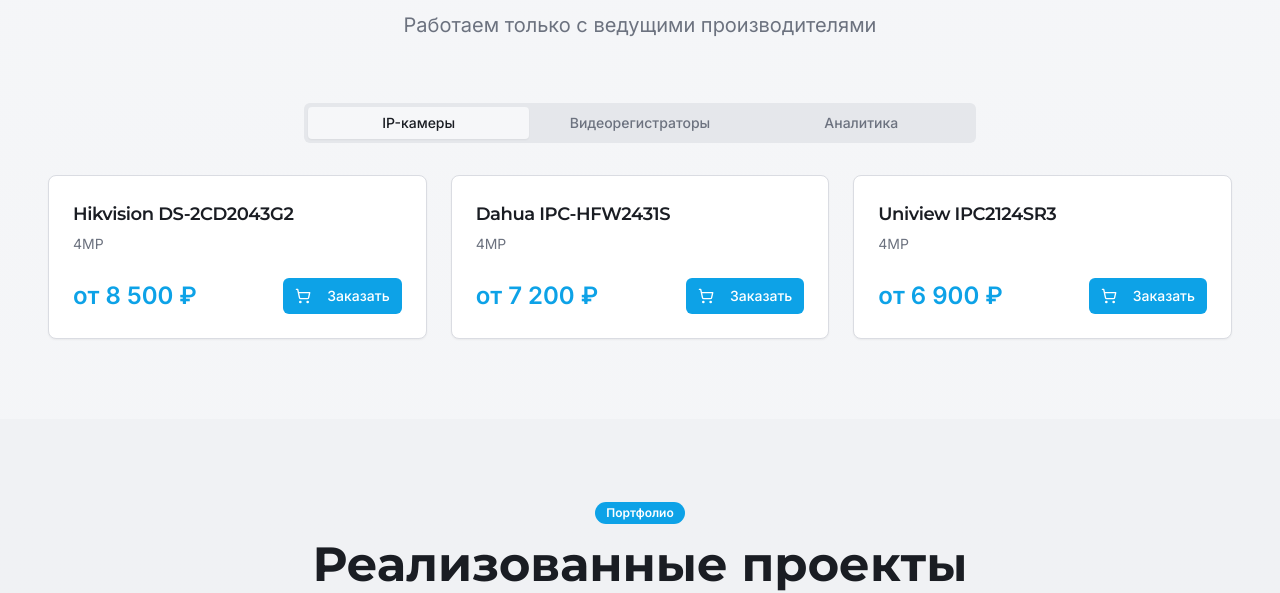
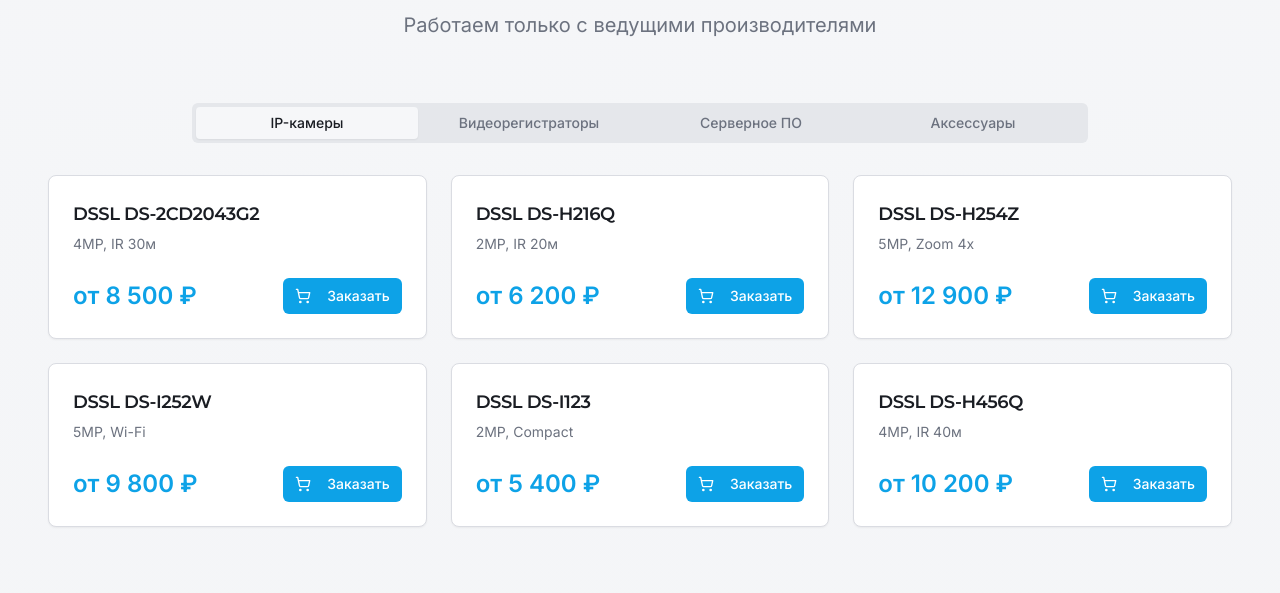
Before and after one commit to pr-poehali-dev/video-surveillance-setup-1, a React (Vite) app: page / in a window 1280 px wide. Shown: the part 1605-2198 px from the top of the page. Built offline with nearby package versions, Linux system fonts and the light colour scheme.

Commit message:
feat: Добавление оборудования с сайта DSSL

```diff
--- a/src/components/EquipmentSection.tsx
+++ b/src/components/EquipmentSection.tsx
@@ -9,25 +9,45 @@ const EquipmentSection = () => {
     {
       category: 'IP-камеры',
       items: [
-        { name: 'Hikvision DS-2CD2043G2', resolution: '4MP', price: 'от 8 500 ₽' },
-        { name: 'Dahua IPC-HFW2431S', resolution: '4MP', price: 'от 7 200 ₽' },
-        { name: 'Uniview IPC2124SR3', resolution: '4MP', price: 'от 6 900 ₽' }
+        { name: 'DSSL DS-2CD2043G2', resolution: '4MP, IR 30м', price: 'от 8 500 ₽' },
+        { name: 'DSSL DS-H216Q', resolution: '2MP, IR 20м', price: 'от 6 200 ₽' },
+        { name: 'DSSL DS-H254Z', resolution: '5MP, Zoom 4x', price: 'от 12 900 ₽' },
+        { name: 'DSSL DS-I252W', resolution: '5MP, Wi-Fi', price: 'от 9 800 ₽' },
+        { name: 'DSSL DS-I123', resolution: '2MP, Compact', price: 'от 5 400 ₽' },
+        { name: 'DSSL DS-H456Q', resolution: '4MP, IR 40м', price: 'от 10 200 ₽' }
       ]
     },
     {
       category: 'Видеорегистраторы',
       items: [
-        { name: 'Hikvision DS-7608NI-K2', resolution: '8 каналов', price: 'от 15 000 ₽' },
-        { name: 'Dahua NVR4108HS', resolution: '8 каналов', price: 'от 13 500 ₽' },
-        { name: 'Uniview NVR301-08S2', resolution: '8 каналов', price: 'от 12 800 ₽' }
+        { name: 'DSSL NVR-04M', resolution: '4 канала, 4K', price: 'от 12 000 ₽' },
+        { name: 'DSSL NVR-08M', resolution: '8 каналов, 4K', price: 'от 18 500 ₽' },
+        { name: 'DSSL NVR-16M', resolution: '16 каналов, 4K', price: 'от 28 000 ₽' },
+        { name: 'DSSL DVR-08H', resolution: '8 каналов, AHD', price: 'от 14 300 ₽' },
+        { name: 'DSSL NVR-32M', resolution: '32 канала, 4K', price: 'от 42 000 ₽' },
+        { name: 'DSSL NVR-64M', resolution: '64 канала, 4K', price: 'от 68 000 ₽' }
       ]
     },
     {
-      category: 'Аналитика',
+      category: 'Серверное ПО',
       items: [
-        { name: 'Распознавание лиц', resolution: 'AI модуль', price: 'от 25 000 ₽' },
-        { name: 'Подсчет посетителей', resolution: 'AI модуль', price: 'от 20 000 ₽' },
-        { name: 'Распознавание номеров', resolution: 'AI модуль', price: 'от 30 000 ₽' }
+        { name: 'DSSL Trassir Pro', resolution: '16 каналов', price: 'от 35 000 ₽' },
+        { name: 'DSSL NetStation', resolution: 'До 64 камер', price: 'от 45 000 ₽' },
+        { name: 'DSSL VideoOS', resolution: 'До 128 камер', price: 'от 85 000 ₽' },
+        { name: 'DSSL Analytics AI', resolution: 'Модуль аналитики', price: 'от 28 000 ₽' },
+        { name: 'DSSL Face Recognition', resolution: 'Распознавание лиц', price: 'от 52 000 ₽' },
+        { name: 'DSSL LPR Module', resolution: 'Распознавание номеров', price: 'от 38 000 ₽' }
+      ]
+    },
+    {
+      category: 'Аксессуары',
+      items: [
+        { name: 'DSSL PoE Switch 8p', resolution: '8 портов PoE', price: 'от 7 800 ₽' },
+        { name: 'DSSL PoE Switch 16p', resolution: '16 портов PoE', price: 'от 14 500 ₽' },
+        { name: 'DSSL UPS-1000', resolution: 'ИБП 1000VA', price: 'от 9 200 ₽' },
+        { name: 'DSSL HDD 4TB', resolution: 'Жесткий диск 4TB', price: 'от 8 900 ₽' },
+        { name: 'DSSL Bracket Kit', resolution: 'Кронштейны', price: 'от 1 200 ₽' },
+        { name: 'DSSL Cable UTP 305m', resolution: 'Кабель витая пара', price: 'от 4 500 ₽' }
       ]
     }
   ];
@@ -43,7 +63,7 @@ const EquipmentSection = () => {
           </p>
         </div>
         <Tabs defaultValue="IP-камеры" className="w-full">
-          <TabsList className="grid w-full max-w-2xl mx-auto grid-cols-3 mb-8">
+          <TabsList className="grid w-full max-w-4xl mx-auto grid-cols-2 md:grid-cols-4 mb-8">
             {equipment.map((cat) => (
               <TabsTrigger key={cat.category} value={cat.category}>
                 {cat.category}
```
